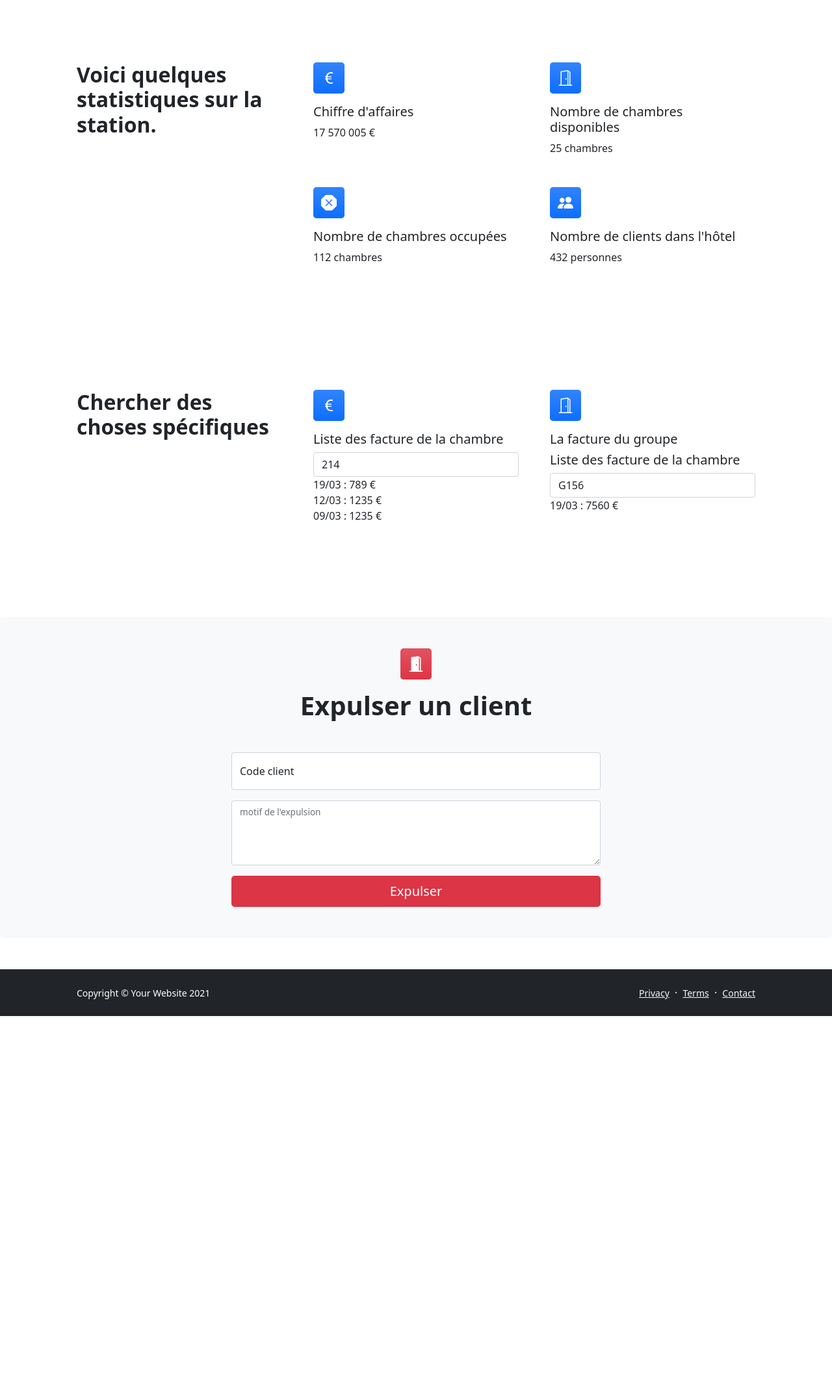
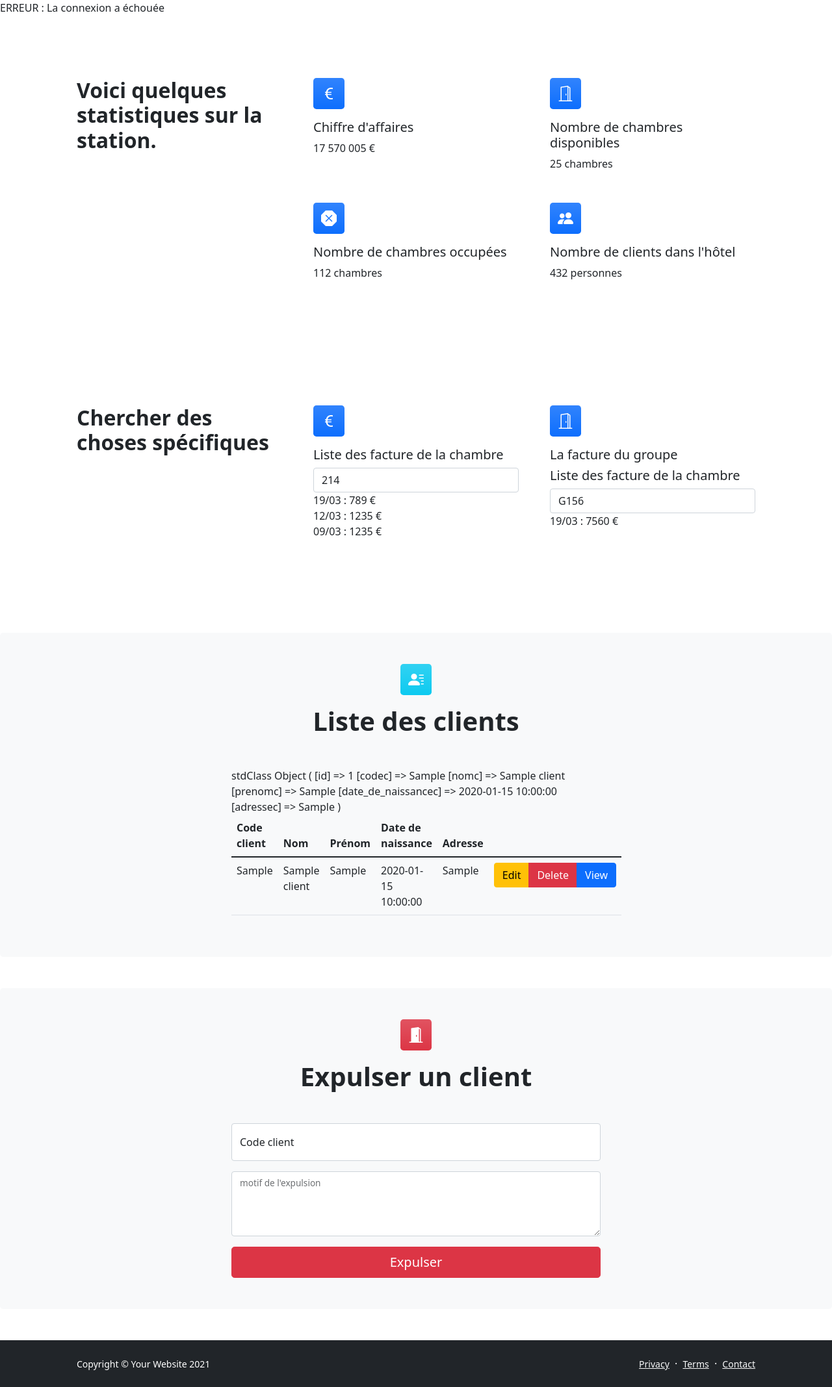
Before and after one commit to Berachem/Ski-Low-Cost, a PHP site: page /manager.php in a window 1280 px wide. Shown: the part 91-2226 px from the top of the page at 65% size. Before the commit the page ends 1655 px from the top, so only its background shows below. Run offline with PHP 8.4, Linux system fonts and the light colour scheme; tables that the repository leaves empty or names only in its code hold one stand-in row (values such as "Sample post"); some libraries are stand-ins or nearby versions.

Commit message:
Add files via upload

```diff
--- a/manager.php
+++ b/manager.php
@@ -1,6 +1,7 @@
 <?php
 
-include('includes/header.inc.html')
+include('includes/header.inc.html');
+include('php/connexion.inc.php');
 
 ?>
                         <section class="py-5" id="features">
@@ -60,7 +61,62 @@ include('includes/header.inc.html')
                 </div>
             </section>
 
-             <!-- Contact form-->
+
+             <!-- List-->
+             <div class="bg-light rounded-3 py-5 px-4 px-md-5 mb-5">
+                <div class="text-center mb-5">
+                    <div class="feature bg-info bg-gradient text-white rounded-3 mb-3"><i class="bi bi-person-lines-fill"></i></div>
+                    <h1 class="fw-bolder">Liste des clients</h1>
+                    <p class="lead fw-normal text-muted mb-0"></p>
+                </div>
+                <div class="row gx-5 justify-content-center">
+                    <div class="col-lg-8 col-xl-6">
+                            <table id="employee_grid" class="table" width="100%" cellspacing="0">
+                                    <thead>
+                                    <tr>
+                                    <th>Code client</th>
+                                    <th>Nom</th>
+                                    <th>Prénom</th>
+                                    <th>Date de naissance</th>
+                                    <th>Adresse</th>
+                                    </tr>
+                                    </thead>
+                                    <tbody>
+                        <?php
+
+                        $results=$conn->query('SELECT * FROM clients');
+
+
+                        // Exécution de la requête SQL
+                        while( $ligne = $results->fetch(PDO::FETCH_OBJ) ) {
+                        print_r($ligne);
+                        echo '
+
+                            <tr>
+                            <td>'. $ligne->codec .'</td>
+                            <td>'. $ligne->nomc .'</td>
+                            <td>'. $ligne->prenomc .'</td>
+                            <td>'. $ligne->date_de_naissancec .'</td>
+                            <td>'. $ligne->adressec .'</td>
+
+
+                            <td><div class="btn-group" data-toggle="buttons"><a href="#" target="_blank" class="btn btn-warning btn-xs" rel="noopener">Edit</a><a href="#" target="_blank" class="btn btn-danger btn-xs" rel="noopener">Delete</a><a href="#" target="_blank" class="btn btn-primary btn-xs" rel="noopener">View</a></div></td>
+                            </tr>
+                            ';
+                        }
+
+
+
+                        ?>
+                        </tbody>
+                        </table>
+
+                    </div>
+                </div>
+            </div>
+
+
+             <!-- Kick form-->
              <div class="bg-light rounded-3 py-5 px-4 px-md-5 mb-5">
                 <div class="text-center mb-5">
                     <div class="feature bg-danger bg-gradient text-white rounded-3 mb-3"><i class="bi bi-door-open-fill"></i></div>
--- /dev/null
+++ b/php/connexion.inc.php
@@ -0,0 +1,27 @@
+<?php
+
+/*
+ * création d'objet PDO de la connexion qui sera représenté par la variable $cnx
+ */
+$user =  'berachem.markria';
+$pass =  'Bouzened93';
+
+
+
+try {
+    $conn = new PDO('pgsql:host=sqletud.u-pem.fr;dbname=berachem.markria_db', $user, $pass);
+    $conn = $conn->exec("set SEARCH_PATH TO projet");
+
+}
+catch (PDOException $e) {
+    echo "ERREUR : La connexion a échouée";
+
+ /* Utiliser l'instruction suivante pour afficher le détail de erreur sur la
+ * page html. Attention c'est utile pour débugger mais cela affiche des
+ * informations potentiellement confidentielles donc éviter de le faire pour un
+ * site en production.*/
+//    echo "Error: " . $e;
+
+}
+
+?>
```
